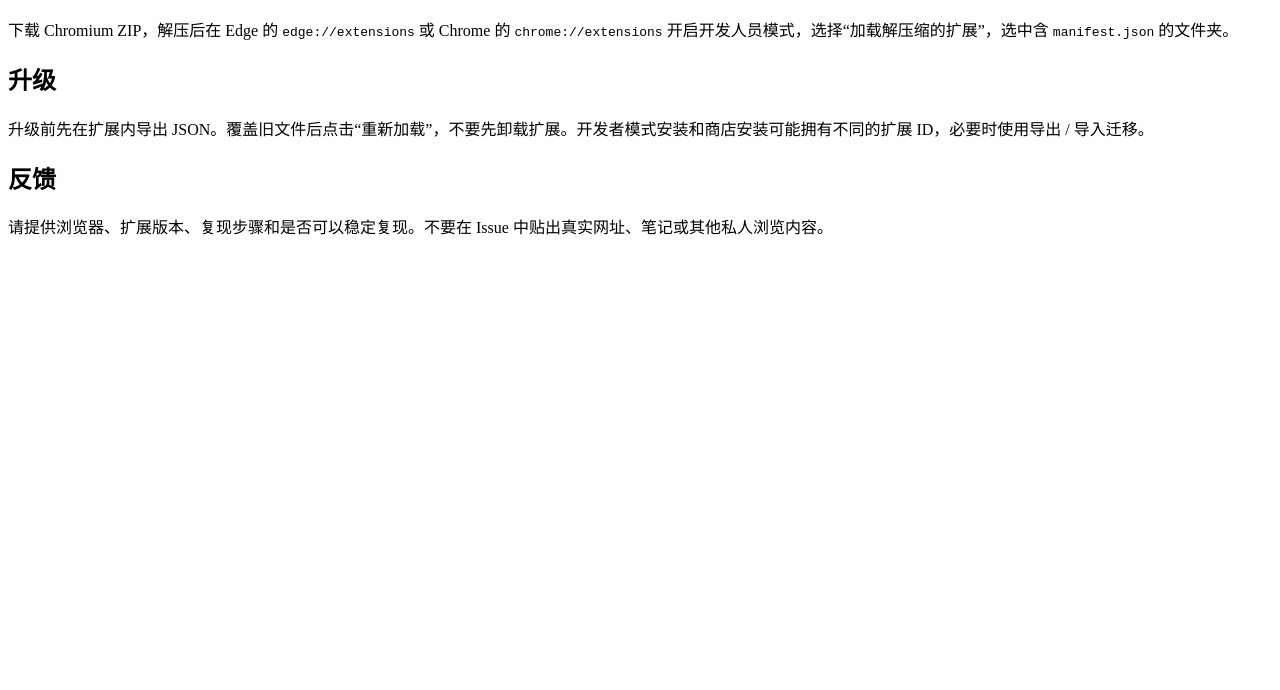
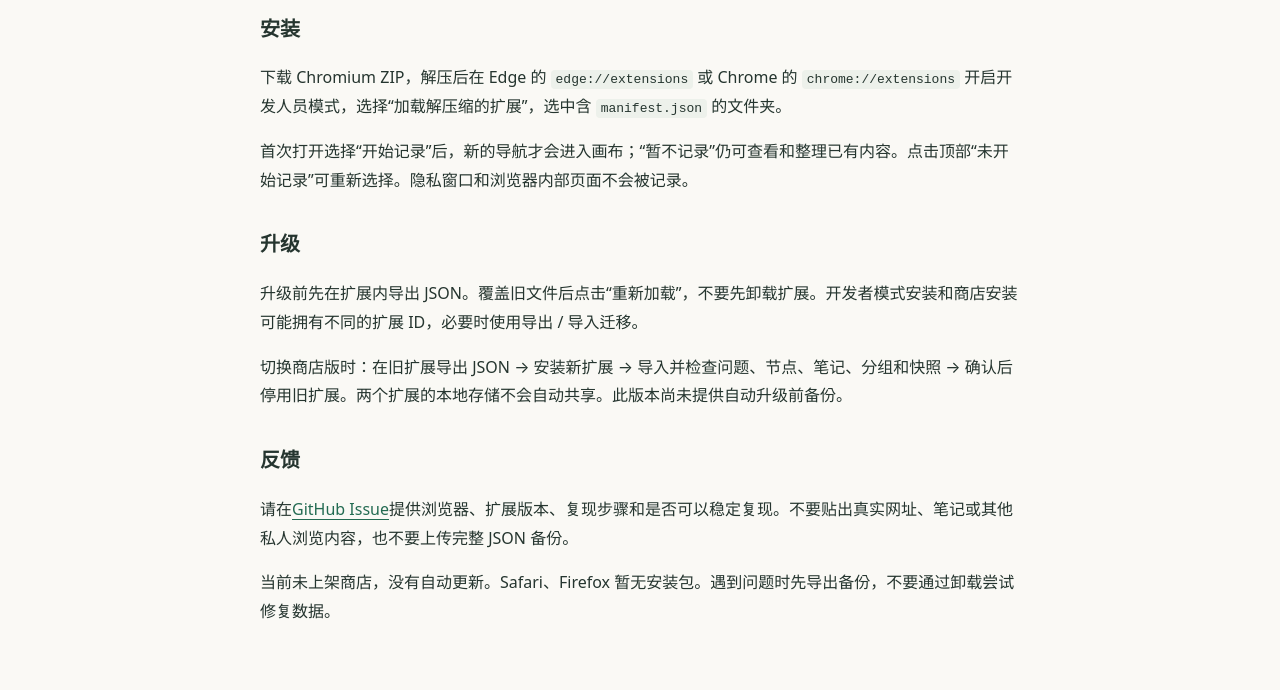
Before and after one commit to PseudoPau/spatial-canvas-releases, a plain HTML site: page support.html in a window 1280 px wide. Shown: the part 127-817 px from the top of the page. Drawn offline with Linux system fonts and the light colour scheme.

Commit message:
publish support.html

```diff
--- a/support.html
+++ b/support.html
@@ -2,10 +2,14 @@
 <meta charset="utf-8">
 <title>Spatial Canvas 安装与反馈</title>
 <meta name="viewport" content="width=device-width,initial-scale=1">
+<link rel="stylesheet" href="style.css">
 <h1>安装与反馈</h1>
 <h2>安装</h2>
 <p>下载 Chromium ZIP，解压后在 Edge 的 <code>edge://extensions</code> 或 Chrome 的 <code>chrome://extensions</code> 开启开发人员模式，选择“加载解压缩的扩展”，选中含 <code>manifest.json</code> 的文件夹。</p>
+<p>首次打开选择“开始记录”后，新的导航才会进入画布；“暂不记录”仍可查看和整理已有内容。点击顶部“未开始记录”可重新选择。隐私窗口和浏览器内部页面不会被记录。</p>
 <h2>升级</h2>
 <p>升级前先在扩展内导出 JSON。覆盖旧文件后点击“重新加载”，不要先卸载扩展。开发者模式安装和商店安装可能拥有不同的扩展 ID，必要时使用导出 / 导入迁移。</p>
+<p>切换商店版时：在旧扩展导出 JSON → 安装新扩展 → 导入并检查问题、节点、笔记、分组和快照 → 确认后停用旧扩展。两个扩展的本地存储不会自动共享。此版本尚未提供自动升级前备份。</p>
 <h2>反馈</h2>
-<p>请提供浏览器、扩展版本、复现步骤和是否可以稳定复现。不要在 Issue 中贴出真实网址、笔记或其他私人浏览内容。</p>
+<p>请在<a href="https://github.com/PseudoPau/spatial-canvas-releases/issues">GitHub Issue</a>提供浏览器、扩展版本、复现步骤和是否可以稳定复现。不要贴出真实网址、笔记或其他私人浏览内容，也不要上传完整 JSON 备份。</p>
+<p>当前未上架商店，没有自动更新。Safari、Firefox 暂无安装包。遇到问题时先导出备份，不要通过卸载尝试修复数据。</p>
```
